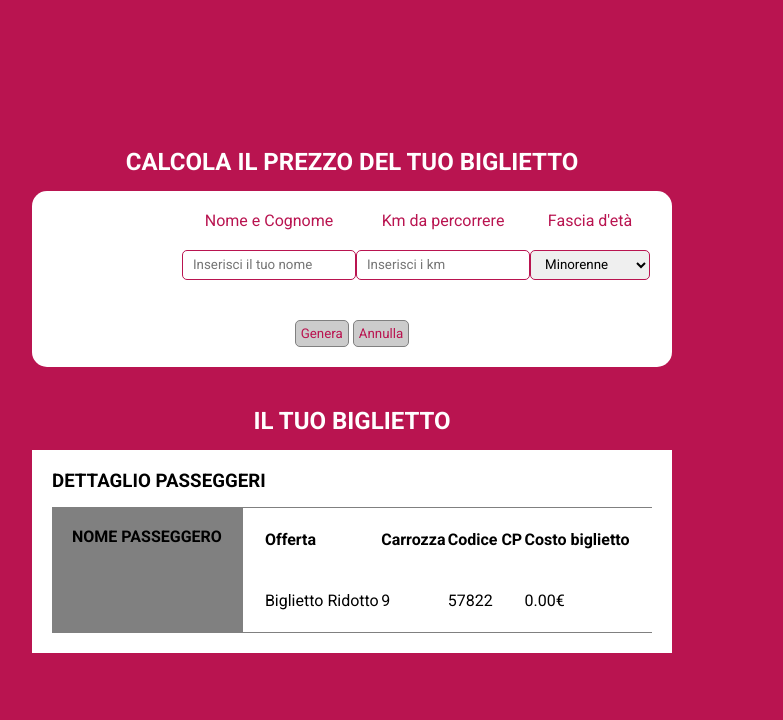
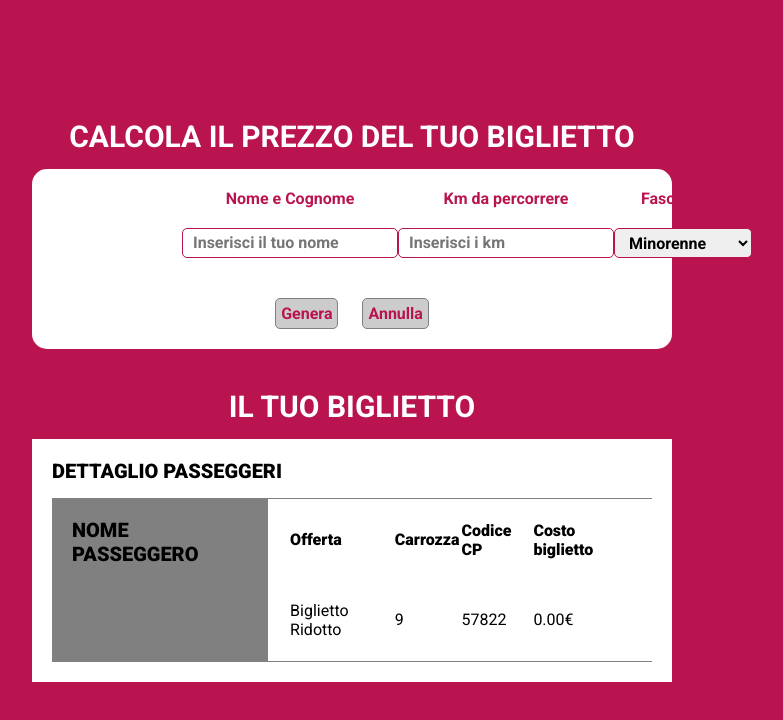
Before and after one commit to giorgiagalbullicavazzini/js-biglietto-treno-form, a plain HTML site: page index.html in a window 1280 px wide. Both pictures are taken after a click on the button "Genera". Shown: the whole page, without its empty margins (288-1071 px from the left). Drawn offline with Linux system fonts and the light colour scheme.

Commit message:
font style

```diff
--- a/css/style.css
+++ b/css/style.css
@@ -84,13 +84,23 @@ Common
   display: none;
 }
 
-h2, h3, h4 {
+h2 {
+  color: var(--second-color);
+  font-size: 1.875rem;
+}
+
+h2, h3 {
   margin-bottom: .9375rem;
   text-transform: uppercase;
 }
 
-h2 {
-  color: var(--second-color);
+h3, h4 {
+  font-size: 1.25rem;
+  font-weight: 900;
+}
+
+table th {
+  font-weight: 900;
 }
 
 /*
@@ -116,6 +126,14 @@ Form
   padding: .3125rem .625rem;
 }
 
+.user-inputs label,
+.user-inputs input,
+.user-inputs select,
+.buttons button {
+  font-size: 1rem;
+  font-weight: bold;
+}
+
 .buttons {
   margin-top: 2.5rem;
 }
@@ -127,6 +145,10 @@ Form
   color: var(--main-color);
   font-family: inherit;
   padding: .3125rem;
+}
+
+.buttons button:first-of-type {
+  margin-right: 1.25rem;
 }
 
 /*
--- a/index.html
+++ b/index.html
@@ -74,8 +74,8 @@
         <div class="ticket flex">
           <!-- Ticket name -->
           <div class="ticket-name">
-            <h4>Nome passeggero</h4>
-            <h5 id="ticket-name">Jon Snow</h5>
+            <h3>Nome passeggero</h3>
+            <h4 id="ticket-name">Jon Snow</h4>
           </div>
           <!-- // Ticket name -->
 
```
